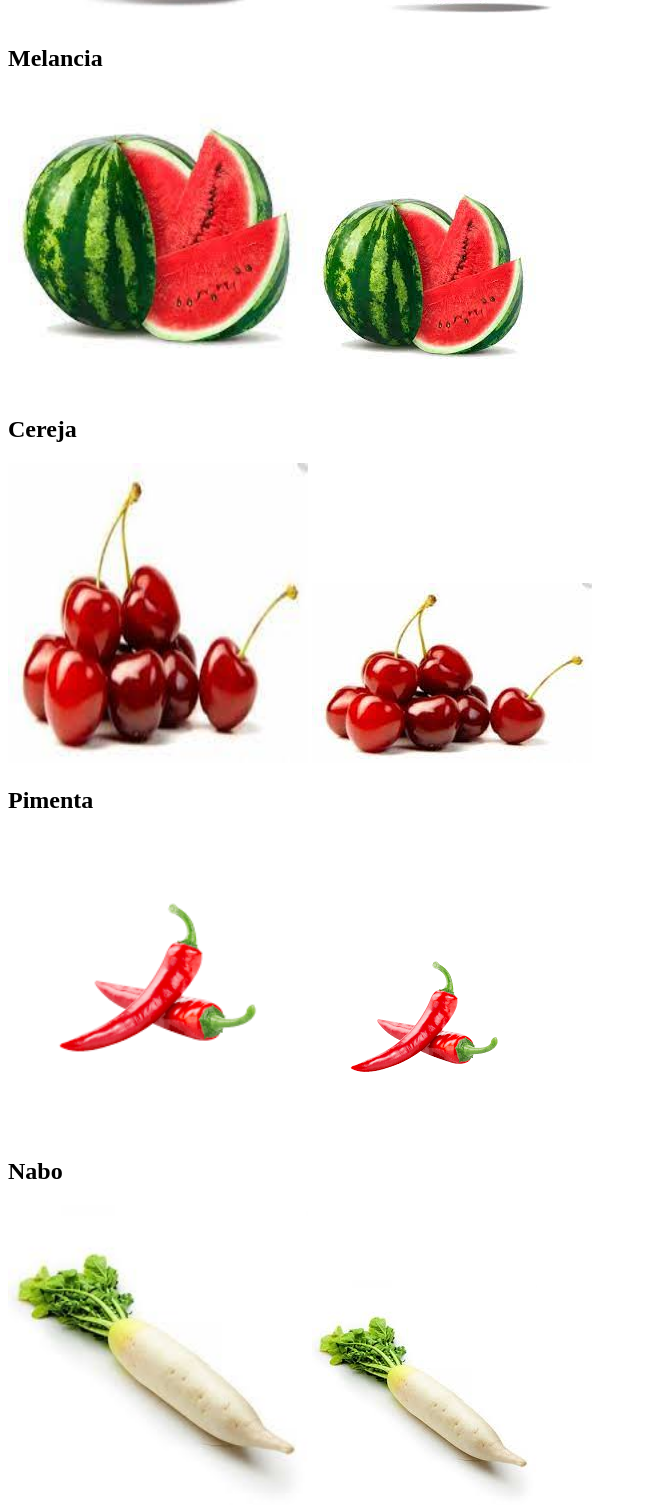
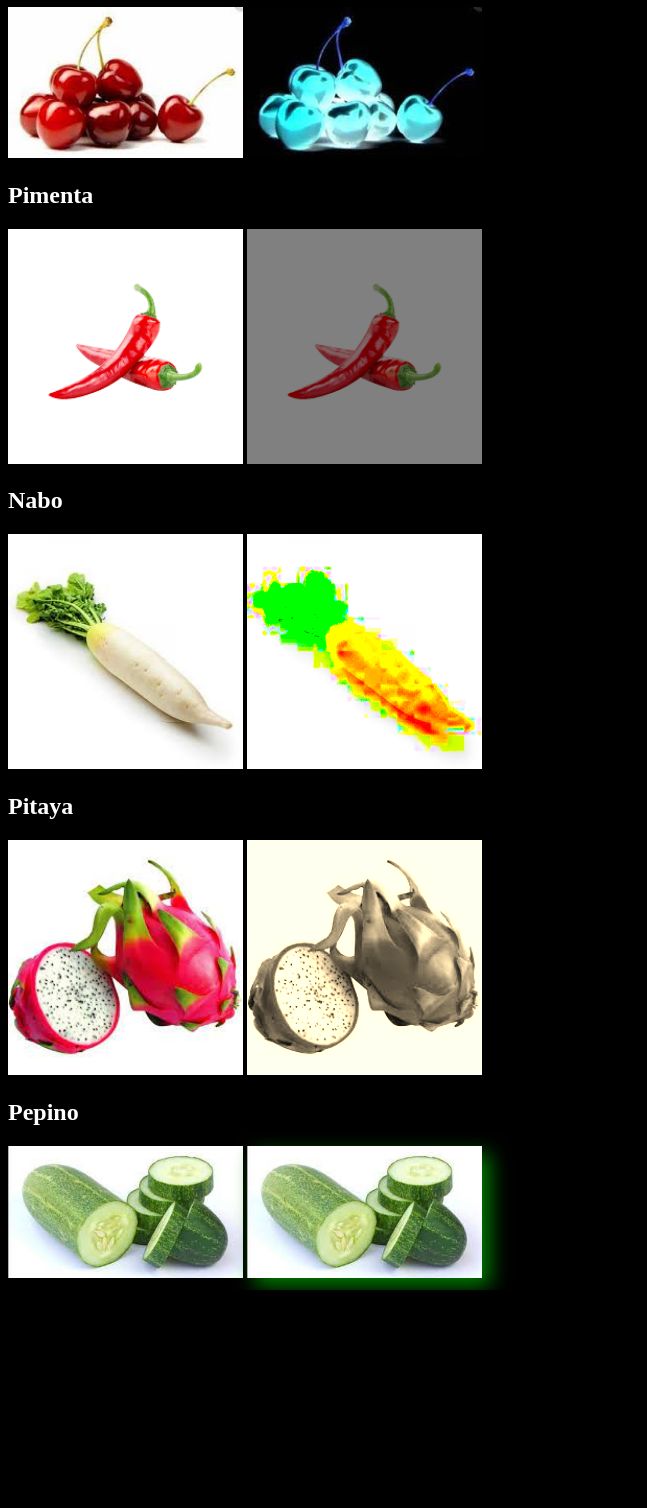
Before and after one commit to ContaPraApagar/hortifruti-css, a plain HTML site: page index.html in a window 1280 px wide. Shown: the part 1172-2680 px from the top of the page, without its empty margins (0-647 px from the left). After the commit the page ends 2462 px from the top, so only its background shows below. Drawn offline with Linux system fonts and the light colour scheme.

Commit message:
Update index.html

```diff
--- a/index.html
+++ b/index.html
@@ -2,7 +2,7 @@
 <html>
 <head>
 
-<link rel="stylesheet" href="hortifruti.css">
+<link rel="stylesheet" href="css.css">
 
 </head>
 <body>
@@ -12,40 +12,40 @@
 <p><strong>Observação:</strong> As filtro não são compatíveis com o Internet Explorer e algumas versões do Edge.</p>
 <div>
 <h2>Beterraba</h2>
-<img src="Imagens/beterraba.jpg" alt="Beterraba!" width="300" height="300">
-<img class="blur" src="Imagens/beterraba.jpg" alt="Beterraba com blur!">
+<img src="./Imagens/beterraba.jpg" alt="Beterraba!" width="300" height="300">
+<img class="blur" src="./Imagens/beterraba.jpg" alt="Beterraba com blur!">
 </div>
 <h2>Milho</h2>
-<img src="Imagens/milho.jpg" alt="Milho!" width="300" height="300">
-<img class="brightness" src="Imagens/milho.jpg" alt="Milho com brightness!">
+<img src="./Imagens/milho.jpg" alt="Milho!" width="300" height="300">
+<img class="brightness" src="./Imagens/milho.jpg" alt="Milho com brightness!">
 
 <h2>Maçã</h2>
-<img src="Imagens/apple.jpg" alt="Maçã!" width="300" height="300">
-<img class="grayscale" src="Imagens/apple.jpg" alt="Maçã com grayscale!">
+<img src="./Imagens/apple.jpg" alt="Maçã!" width="300" height="300">
+<img class="grayscale" src="./Imagens/apple.jpg" alt="Maçã com grayscale!">
 
 <h2>Melancia</h2>
-<img src="Imagens/melancia.jpg" alt="Melancia!" width="300" height="300">
-<img class="huerotate" src="Imagens/melancia.jpg" alt="melancia com Hue-rotate!">
+<img src="./Imagens/melancia.jpg" alt="Melancia!" width="300" height="300">
+<img class="huerotate" src="./Imagens/melancia.jpg" alt="melancia com Hue-rotate!">
 
 <h2>Cereja</h2>
-<img src="Imagens/Cereja.jpg" alt="Cereja!" width="300" height="300">
-<img class="invert" src="Imagens/Cereja.jpg" alt="Cereja com invert!">
+<img src="./Imagens/Cereja.jpg" alt="Cereja!" width="300" height="300">
+<img class="invert" src="./Imagens/Cereja.jpg" alt="Cereja com invert!">
 
 <h2>Pimenta</h2>
-<img src="Imagens/pimenta.jpg" alt="Pimenta!" width="300" height="300">
-<img class="opacity" src="Imagens/pimenta.jpg" alt="Pimenta com opacity!">
+<img src="./Imagens/pimenta.jpg" alt="Pimenta!" width="300" height="300">
+<img class="opacity" src="./Imagens/pimenta.jpg" alt="Pimenta com opacity!">
 
 <h2>Nabo</h2>
-<img src="Imagens/nabo.jpg" alt="nabo!" width="300" height="300">
-<img class="saturate" src="Imagens/nabo.jpg" alt="Nabo com saturate!">
+<img src="./Imagens/nabo.jpg" alt="nabo!" width="300" height="300">
+<img class="saturate" src="./Imagens/nabo.jpg" alt="Nabo com saturate!">
 
 <h2>Pitaya</h2>
-<img src="Imagens/pitaya.jpg" alt="Pitaya!" width="300" height="300">
-<img class="sepia" src="Imagens/pitaya.jpg" alt="pitaya com sepia!">
+<img src="./Imagens/pitaya.jpg" alt="Pitaya!" width="300" height="300">
+<img class="sepia" src="./Imagens/pitaya.jpg" alt="pitaya com sepia!">
 
 <h2>Pepino</h2>
-<img src="Imagens/pepino.jpg" alt="Pepino!" width="300" height="300">
-<img class="shadow" src="Imagens/pepino.jpg" alt="Pepino com shadow!">
+<img src="./Imagens/pepino.jpg" alt="Pepino!" width="300" height="300">
+<img class="shadow" src="./Imagens/pepino.jpg" alt="Pepino com shadow!">
 
 </body>
 </html>
```
